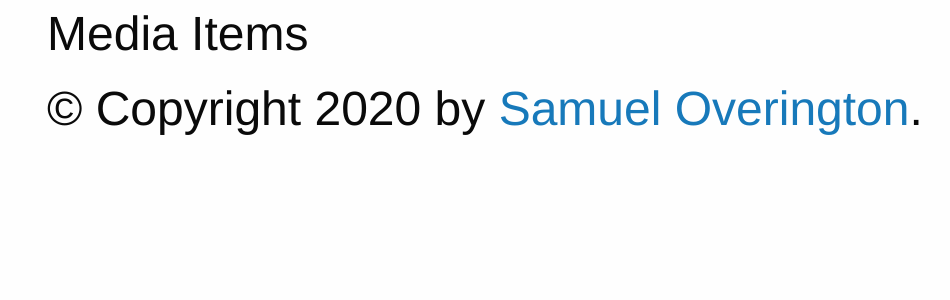
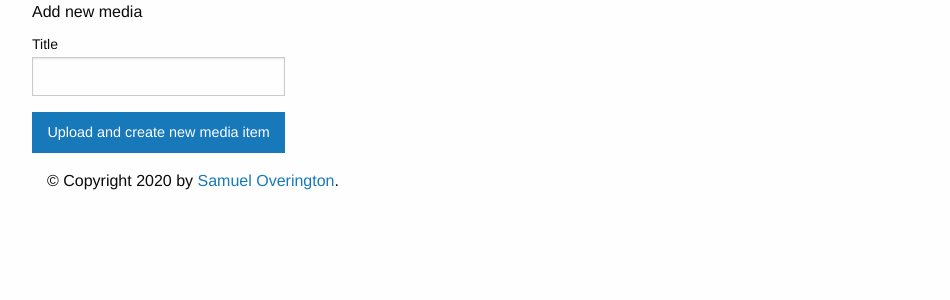
Before and after one commit to oh-/pi-stream, a Flask app: page /add in a window 1280 px wide. Shown: the part 55-355 px from the top of the page, without its empty margins (8-958 px from the left). Run offline with Flask 2, Linux system fonts and the light colour scheme; some libraries are stand-ins or nearby versions.

Commit message:
add basic forms

```diff
--- a/webapp/forms.py
+++ b/webapp/forms.py
@@ -12,4 +12,4 @@ class AddNewMediaForm(FlaskForm):
     #  categories = ['film', 'leo'],
     #  description = 'A movie',
     #  thumbnail_url = 'https://fairytalepictures.files.wordpress.com/2016/02/img_5939-1.jpeg'
-    submit = StringField('Upload and create new media item')
+    submit = SubmitField('Upload and create new media item')
--- a/webapp/templates/add.html
+++ b/webapp/templates/add.html
@@ -4,18 +4,19 @@
 
 {% block content %}
   <div class="grid-container">
-  <h1>Media Items<h1>
     <div class="grid-margin-x grid-x">
-    {% for media in media_items %}
-      <div class="small-3 cell">
-      <a href="{{  'media/'+ media.id | string }}">
-        <p>{{ media.title }}</p>
-        <div class='image'>
-          <img src="{{ media.thumbnail_url }}" />
+      <form method="POST" action="">
+        {{ form.hidden_tag() }}
+        <fieldset class="form-group">
+          <legend class="boarder-bottom">Add new media</legend>
+          {{ form.title.label(class='form-control-label') }}
+          {{ form.title(class='form-control form-control-lg') }}
+
+        </fieldset>
+        <div class="form-group">
+          {{ form.submit(class='button primary') }}
         </div>
-      </a>
-      </div>
-    {% endfor %}
+      </form>
     <div>
   </div>
 {% endblock content %}
```
